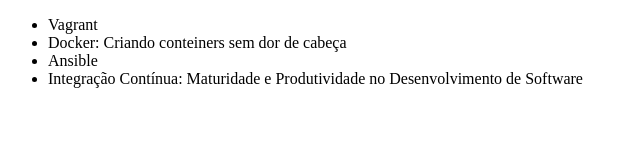
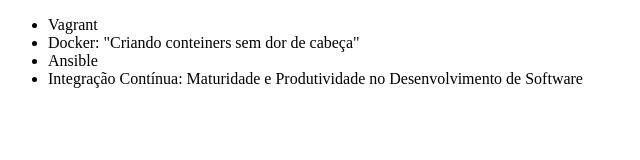
Before and after one commit to marcosinsan/alura-git, a plain HTML site: page index.html in a window 1280 px wide. Shown: the full height of the page, 0-640 px from the left. Drawn offline with Linux system fonts and the light colour scheme.

```diff
--- a/index.html
+++ b/index.html
@@ -7,7 +7,7 @@
 <body>
 	<ul>
 		<li>Vagrant</li>
-		<li>Docker: Criando conteiners sem dor de cabeça</li>
+		<li>Docker: "Criando conteiners sem dor de cabeça"</li>
 		<li>Ansible</li>
 		<li>Integração Contínua: Maturidade e Produtividade no Desenvolvimento de Software</li>
 	</ul>
```
